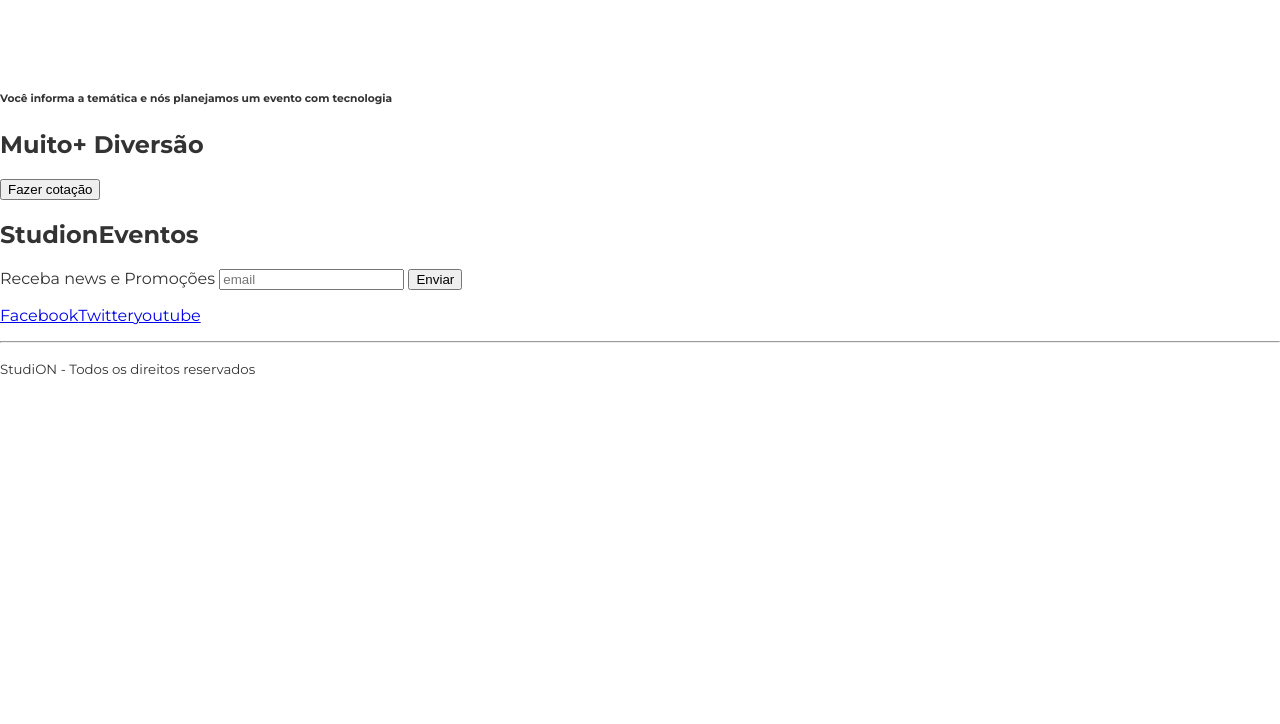
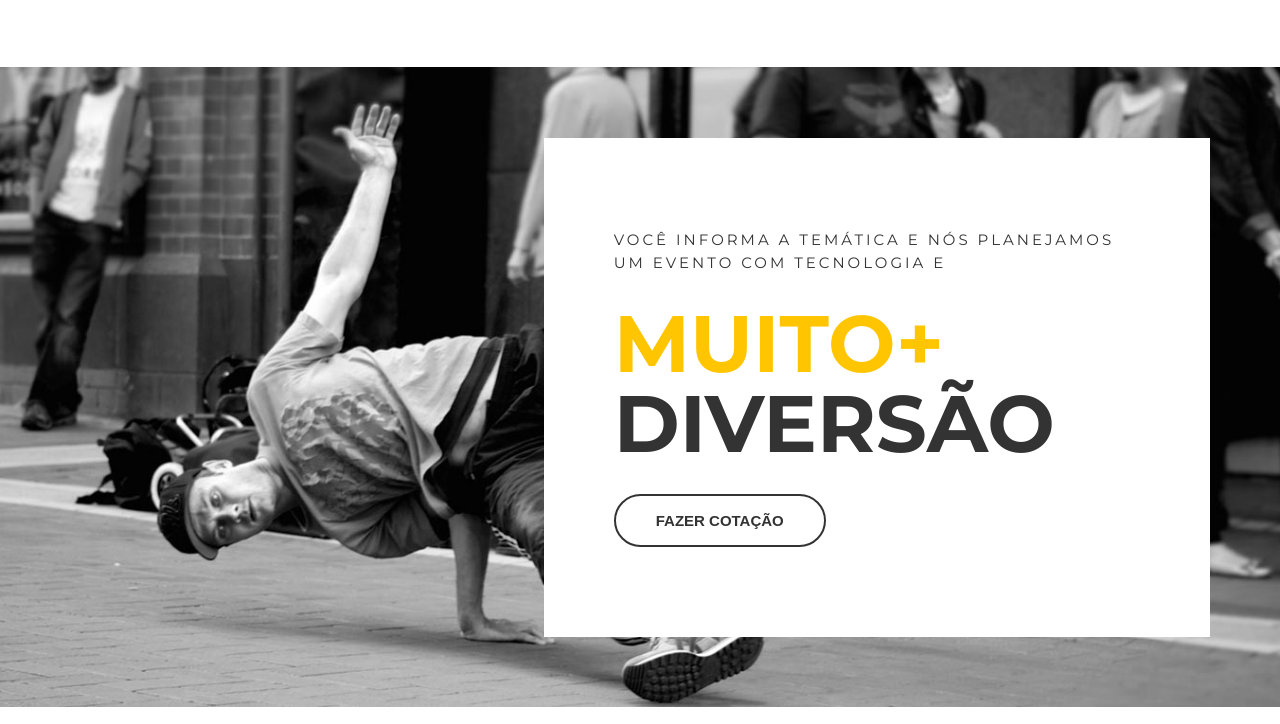
Before and after one commit to tdayvid/studionlive, a website: page src/index.html in a window 1280 px wide. Shown: the part 1560-2284 px from the top of the page. Before the commit the page ends 1954 px from the top, so only its background shows below. Drawn offline with Linux system fonts and the light colour scheme.

Commit message:
feat(css): constructed seccion quote

```diff
--- a/src/index.html
+++ b/src/index.html
@@ -60,7 +60,7 @@
     </header>
 
     <main>
-      <section id="counter">
+      <section id="counter" class="counter">
         <ul class="container counter__container">
           <li>
             <h3>
@@ -104,13 +104,15 @@
         </div>
       </section>
 
-      <section>
-        <div>
-          <h6>
-            Você informa a temática e nós planejamos um evento com tecnologia
-          </h6>
-          <h2><span>Muito+ </span>Diversão</h2>
-          <button>Fazer cotação</button>
+      <section class="quote">
+        <div class="container quote__container">
+          <div class="quote__copy">
+            <h6>
+              Você informa a temática e nós planejamos um evento com tecnologia e
+            </h6>
+            <h2><span class="copy--primary">Muito+ </span>Diversão</h2>
+            <button class="btn btn--quote">Fazer cotação</button>
+          </div>
         </div>
       </section>
     </main>
--- a/src/style.css
+++ b/src/style.css
@@ -219,4 +219,53 @@ ul {
 .btn--institutional:hover {
     color: var(--color-copy);
     background: unset;
+    box-shadow: 0 1rem #000; /* x, y, blur, cor */
 }
+
+.quote {
+    background-image: url(./images/parallax.jpg);
+    background-attachment: fixed;
+    background-repeat: no-repeat;
+    background-size: cover;
+    background-position: center;
+}
+
+.quote__container {
+    display: grid;
+    align-items: center;
+    justify-items: end;
+    min-height: 80vh;
+}
+
+.quote__copy {
+    background-color: #fff;
+    padding: 5.625rem 4.375rem;
+}
+
+.quote__copy h6 {
+    font-size: .9375rem;
+    font-weight: 400;
+    letter-spacing: .1875rem;
+    line-height: 1.4375rem;
+    max-width: 53ch;
+    text-transform: uppercase;
+    margin: 0;
+}
+
+.quote__copy h2 {
+    font-size: 5rem;
+    line-height: 5rem;
+    text-transform: uppercase;
+    letter-spacing: - .1875rem;
+    margin: 1.875rem 0;
+}
+
+.quote__copy h2 span {
+    display: block;
+}
+
+.btn--quote {
+    color: var(--color-copy);
+    border-color: var(--color-copy);
+    background: unset;
+}
```
